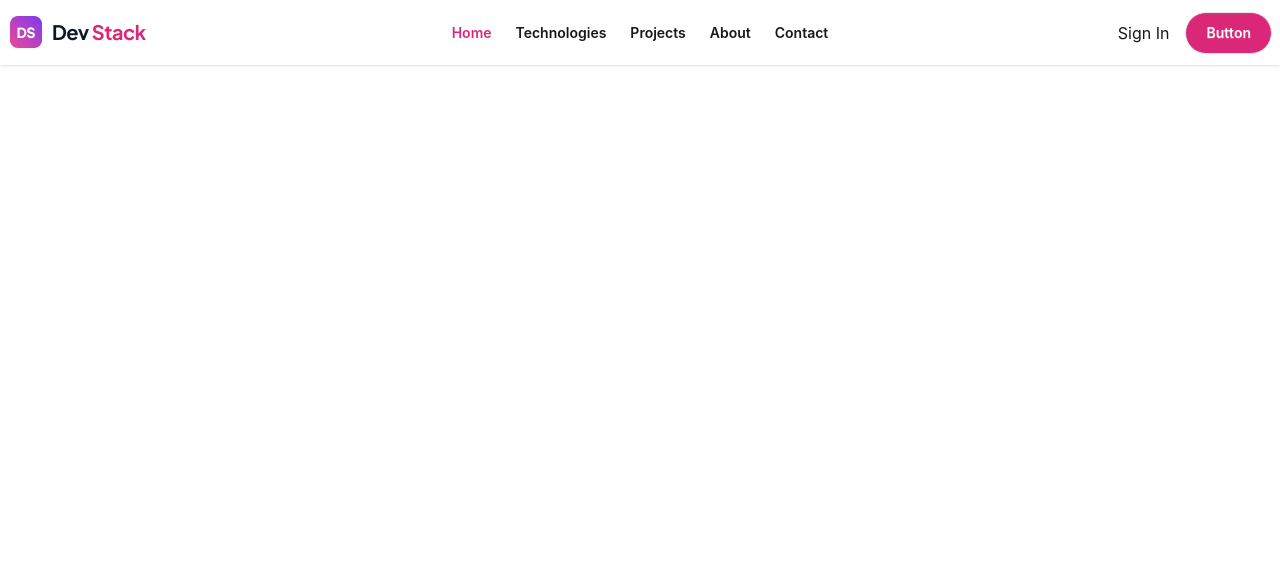
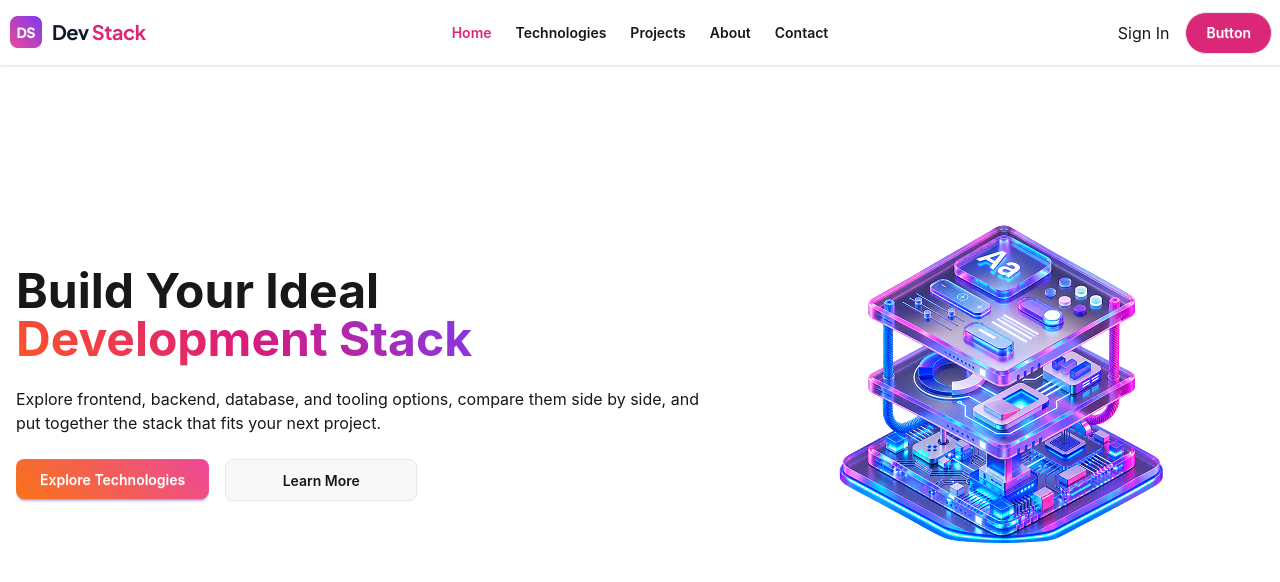
Before and after one commit to shamsu082277/Dev-Stack, a React (Vite) app: page / in a window 1280 px wide. Shown: the top 582 px of the page. Built offline with nearby package versions, Linux system fonts and the light colour scheme.

Commit message:
Hero Section Update

```diff
--- a/src/App.tsx
+++ b/src/App.tsx
@@ -1,9 +1,11 @@
+import HeroSection from "./components/HeroSection"
 import Navbar from "./components/Navbar"
 
 function App() {
   return (
     <>
     <Navbar></Navbar>
+    <HeroSection></HeroSection>
     </>
   )
 }
--- /dev/null
+++ b/src/components/HeroSection.tsx
@@ -0,0 +1,29 @@
+const HeroSection = () => {
+    return (
+        <div className="container mx-auto py-10">
+            <div className="min-h-screen">
+                <div className="hero-content flex-col lg:flex-row">
+
+                    <div>
+                        <h1 className="text-5xl font-bold ">Build Your Ideal <br></br><span className="hero-text-gradient-color">Development Stack</span> </h1>
+                        <p className="py-6">
+                            Explore frontend, backend, database, and tooling options,
+                            compare them side by side, and put together the stack that fits your
+                            next project.
+                        </p>
+                        <div className="flex gap-4">
+                            <button className="btn btn-primary py-5 min-w-48 rounded-lg explore-btn">Explore Technologies</button>
+                            <button className="btn py-5 rounded-lg min-w-48"> Learn More</button>
+                        </div>
+                    </div>
+                    <img
+                        alt="Tailwind CSS hero component"
+                        src="/src/assets/banner-stack.png"
+                    />
+                </div>
+            </div>
+        </div>
+    );
+};
+
+export default HeroSection;
--- a/src/components/Navbar.tsx
+++ b/src/components/Navbar.tsx
@@ -1,6 +1,6 @@
 const Navbar = () => {
     return (
-        <div className="bg-base-100 shadow-sm">
+        <div className="bg-base-100 shadow-sm sticky top-0 z-50">
             <div className="navbar container mx-auto ">
             <div className="navbar-start">
                 <div className="dropdown">
--- a/src/index.css
+++ b/src/index.css
@@ -1,2 +1,29 @@
 @import "tailwindcss";
 @plugin "daisyui";
+
+/* Hero text Gradient color */
+.hero-text-gradient-color{
+    color: #ff5722;
+  background-image: linear-gradient(
+    45deg,
+    #ff5722 ,
+    #d81b7e 50%,
+    #7c3aed 100%
+  );
+  background-clip: text;
+  -webkit-background-clip: text;
+  -webkit-text-fill-color: transparent;
+}
+.explore-btn{
+    background-image: linear-gradient(
+    45deg,
+    #F97316,
+    #EC4899 100%
+  );
+
+  color: white;
+  border: none;
+  padding: 12px 24px;
+  border-radius: 8px;
+  cursor: pointer;
+}
```
